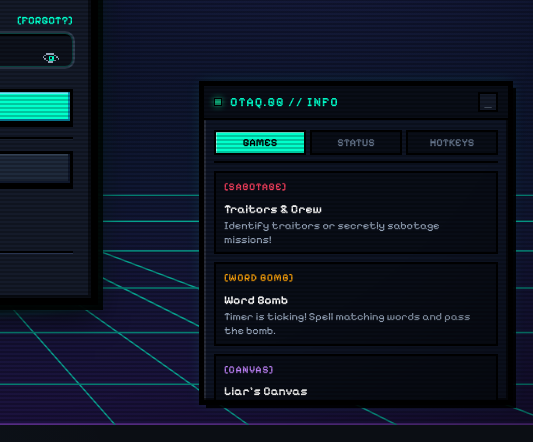
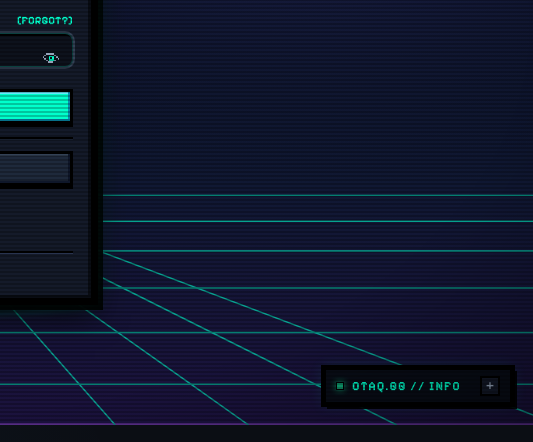
Before and after one commit to Tahir-Omicron/OmiParty, a plain HTML site: page index.html in a window 1280 px wide. Shown: the part 375-817 px from the top of the page, 747-1280 px from the left. Drawn offline with nearby package versions, Linux system fonts and the light colour scheme.

Commit message:
fix: make Info HUD minimized by default with pixel-perfect symmetrical dimensions and centered + toggle

```diff
--- a/index.html
+++ b/index.html
@@ -250,13 +250,13 @@
     </main>
 
     <!-- ================= 8-BIT RETRO INFO HUD (BOTTOM RIGHT) ================= -->
-    <aside id="pixel-info-hud" class="pixel-info-hud" aria-label="Information Panel">
+    <aside id="pixel-info-hud" class="pixel-info-hud is-minimized" aria-label="Information Panel">
         <div class="pixel-info-header" onclick="toggleInfoHud()">
             <div class="pixel-info-title-row">
                 <span class="pixel-info-led"></span>
                 <span class="pixel-info-title">OTAQ.GG // INFO</span>
             </div>
-            <button type="button" class="pixel-info-toggle-btn" id="info-hud-toggle-btn" title="Toggle Panel">_</button>
+            <button type="button" class="pixel-info-toggle-btn" id="info-hud-toggle-btn" title="Toggle Panel">+</button>
         </div>
 
         <div class="pixel-info-body" id="info-hud-body">
--- a/style.css
+++ b/style.css
@@ -2620,8 +2620,8 @@ input:checked + .slider:before {
    ========================================================================== */
 .pixel-info-hud {
     position: fixed;
-    bottom: 22px;
-    right: 22px;
+    bottom: 20px;
+    right: 20px;
     width: 310px;
     background: var(--bg-surface);
     border: 3px solid #000;
@@ -2629,11 +2629,11 @@ input:checked + .slider:before {
         inset -2px -2px 0 0 rgba(0, 0, 0, 0.6),
         inset 2px 2px 0 0 rgba(255, 255, 255, 0.1),
         0 0 0 2px #000,
-        5px 5px 0 0 rgba(0, 0, 0, 0.9),
+        4px 4px 0 0 rgba(0, 0, 0, 0.9),
         0 0 15px rgba(0, 255, 204, 0.12);
     z-index: 900;
     font-family: 'Pixelify Sans', monospace;
-    transition: transform 0.25s cubic-bezier(0.16, 1, 0.3, 1), box-shadow 0.2s;
+    transition: width 0.2s cubic-bezier(0.16, 1, 0.3, 1), box-shadow 0.2s;
     box-sizing: border-box;
 }
 
@@ -2643,7 +2643,7 @@ input:checked + .slider:before {
         inset -2px -2px 0 0 #0c0416,
         inset 2px 2px 0 0 #331557,
         0 0 0 2px #000,
-        5px 5px 0 0 rgba(0, 0, 0, 0.9),
+        4px 4px 0 0 rgba(0, 0, 0, 0.9),
         0 0 18px rgba(255, 0, 128, 0.2);
 }
 
@@ -2653,7 +2653,7 @@ input:checked + .slider:before {
         inset -2px -2px 0 0 #05140b,
         inset 2px 2px 0 0 #184225,
         0 0 0 2px #000,
-        5px 5px 0 0 rgba(0, 0, 0, 0.9),
+        4px 4px 0 0 rgba(0, 0, 0, 0.9),
         0 0 18px rgba(0, 255, 136, 0.2);
 }
 
@@ -2663,23 +2663,34 @@ input:checked + .slider:before {
         inset -2px -2px 0 0 #0a0500,
         inset 2px 2px 0 0 #3b2005,
         0 0 0 2px #000,
-        5px 5px 0 0 rgba(0, 0, 0, 0.9),
+        4px 4px 0 0 rgba(0, 0, 0, 0.9),
         0 0 18px rgba(255, 176, 0, 0.2);
 }
 
-/* Info Header */
+/* Info Header (Symmetrical & Snug) */
 .pixel-info-header {
     background: #090d17;
-    padding: 6px 10px;
+    padding: 7px 10px;
     border-bottom: 2px solid #000;
     display: flex;
     align-items: center;
     justify-content: space-between;
+    gap: 12px;
     cursor: pointer;
     user-select: none;
+    box-sizing: border-box;
 }
 .pixel-info-header:hover {
     filter: brightness(1.15);
+}
+
+.pixel-info-hud.is-minimized {
+    width: auto;
+    min-width: 190px;
+}
+.pixel-info-hud.is-minimized .pixel-info-header {
+    border-bottom: none;
+    padding: 6px 10px;
 }
 
 .pixel-info-title-row {
@@ -2695,6 +2706,7 @@ input:checked + .slider:before {
     border: 1px solid #000;
     box-shadow: 0 0 6px var(--accent-green);
     animation: ledPulse 1.5s infinite ease-in-out;
+    flex-shrink: 0;
 }
 @keyframes ledPulse {
     0%, 100% { opacity: 0.4; }
@@ -2706,6 +2718,7 @@ input:checked + .slider:before {
     font-weight: 700;
     color: var(--accent-cyan);
     letter-spacing: 1px;
+    white-space: nowrap;
 }
 
 .pixel-info-toggle-btn {
@@ -2714,16 +2727,17 @@ input:checked + .slider:before {
     border: 2px solid #000;
     width: 20px;
     height: 20px;
-    font-size: 0.8rem;
+    font-size: 0.85rem;
     line-height: 1;
     cursor: pointer;
     display: flex;
     align-items: center;
     justify-content: center;
-    font-weight: bold;
+    font-weight: 900;
+    padding: 0;
+    box-sizing: border-box;
 }
 .pixel-info-toggle-btn:hover {
-    color: #fff;
     background: var(--accent-cyan);
     color: #000;
 }
@@ -2740,11 +2754,6 @@ input:checked + .slider:before {
 
 .pixel-info-hud.is-minimized .pixel-info-body {
     display: none;
-}
-.pixel-info-hud.is-minimized {
-    box-shadow:
-        0 0 0 2px #000,
-        4px 4px 0 0 rgba(0, 0, 0, 0.9);
 }
 
 /* Tabs Bar */
```
Also changed, not shown: index-az.html (+2 -2 lines).
